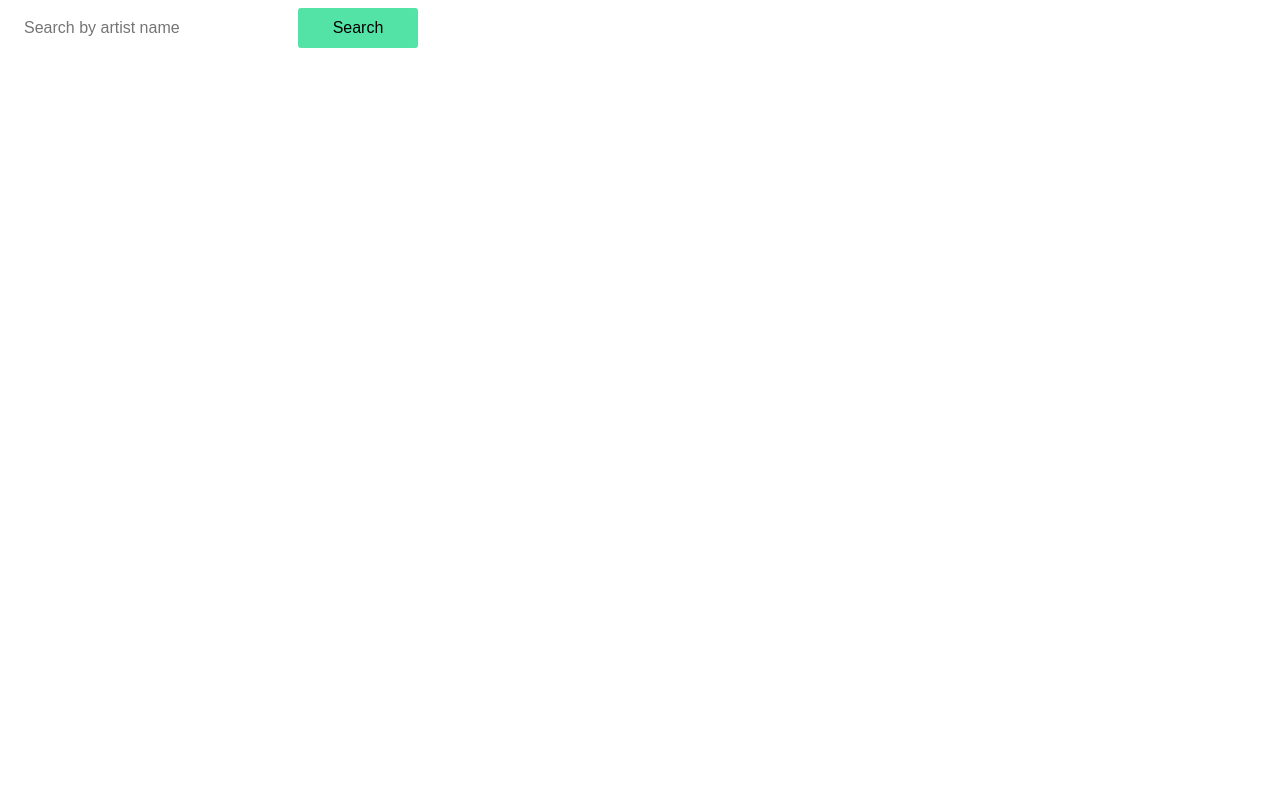
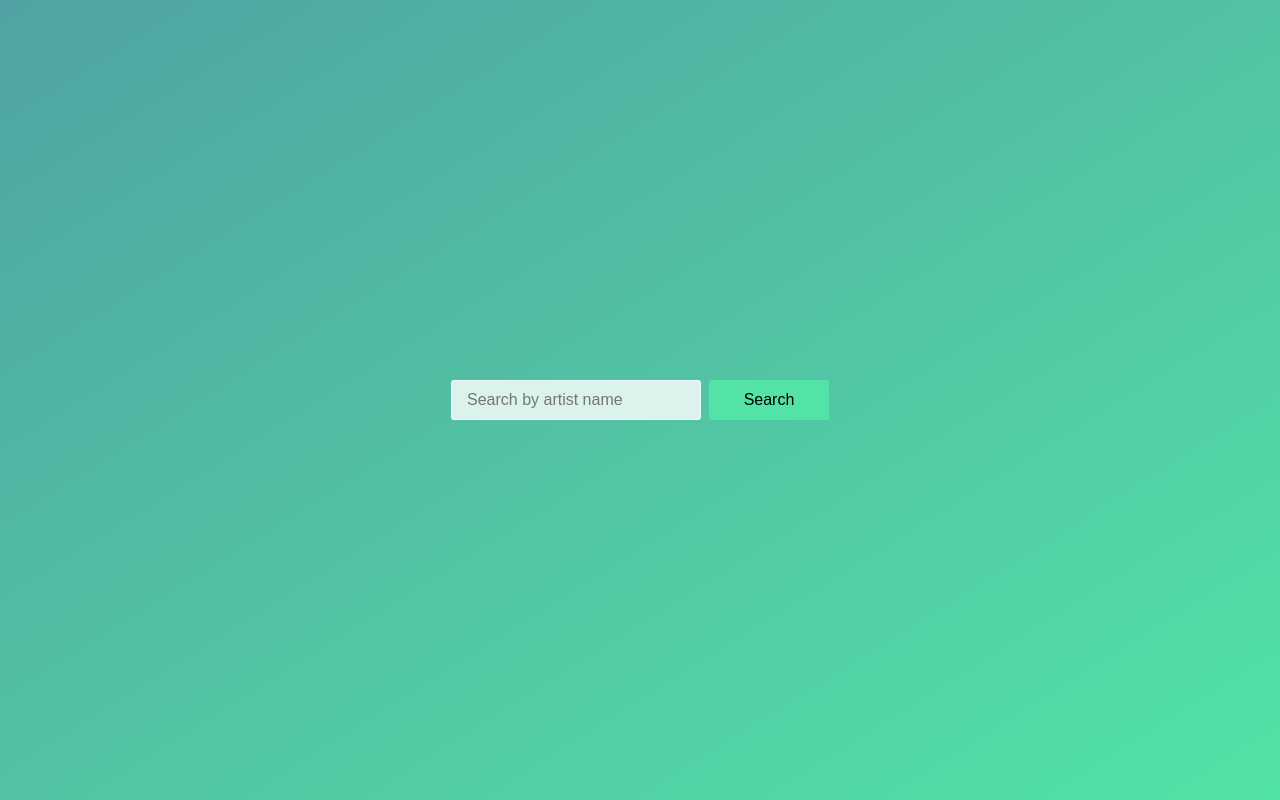
Before and after one commit to maykinayki/artist-card, a React app: page / in a window 1280 px wide. Built offline with nearby package versions, Linux system fonts and the light colour scheme.

Commit message:
styles updated

```diff
--- a/src/components/App/app.scss
+++ b/src/components/App/app.scss
@@ -0,0 +1,23 @@
+* {
+  box-sizing: border-box;
+}
+
+body {
+  margin: 0;
+  padding: 0;
+  font-family: Helvetica, "Helvetica Neue", sans-serif;
+}
+
+.app {
+  text-align: center;
+  background: #50a3a2;
+  background: -webkit-linear-gradient(top left, #50a3a2 0%, #53e3a6 100%);
+  background: -moz-linear-gradient(top left, #50a3a2 0%, #53e3a6 100%);
+  background: -o-linear-gradient(top left, #50a3a2 0%, #53e3a6 100%);
+  background: linear-gradient(to bottom right, #50a3a2 0%, #53e3a6 100%);
+  height: 100vh;
+  display: flex;
+  flex-direction: column;
+  justify-content: center;
+  align-items: center;
+}
```
